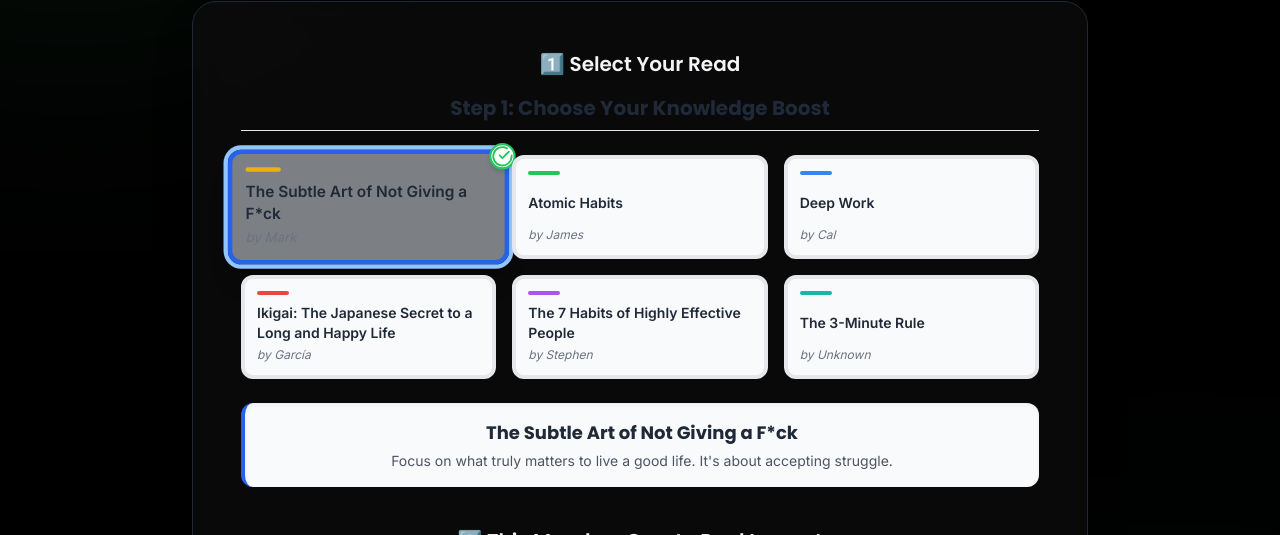
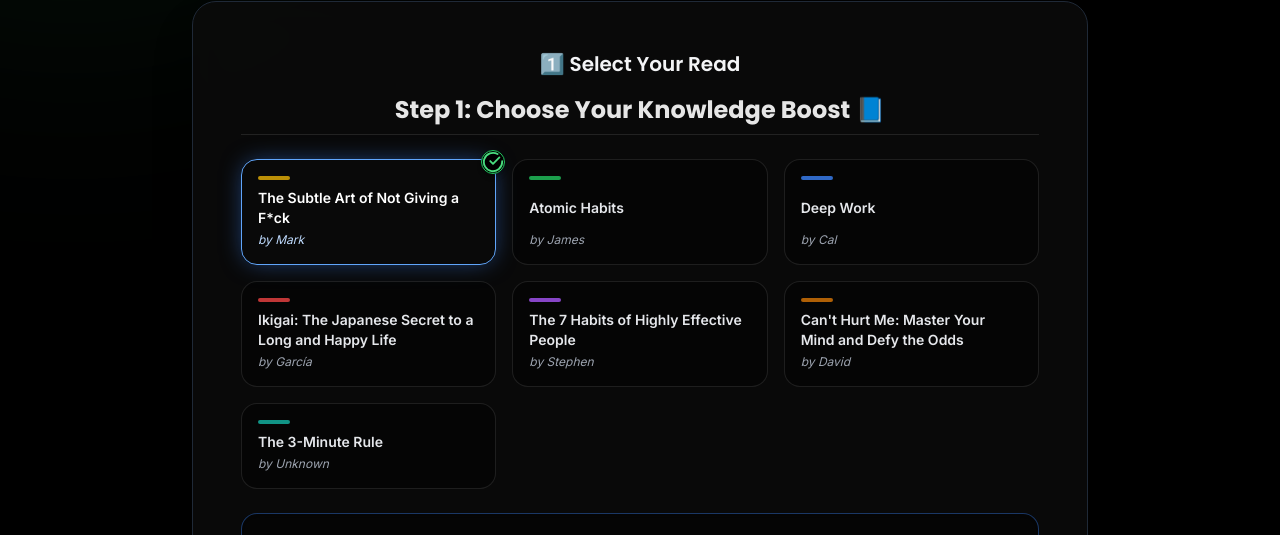
Before and after one commit to 26Fizz/STRIDE, a React (Vite) app: page /donate in a window 1280 px wide. Shown: the part 417-952 px from the top of the page. Built offline with nearby package versions, Linux system fonts and the light colour scheme; no server answers.

Commit message:
Updated book data and summary pages design

```diff
--- a/src/components/Donations/BookSelectionGrid.jsx
+++ b/src/components/Donations/BookSelectionGrid.jsx
@@ -1,40 +1,80 @@
-import React from 'react';
-import { FIVE_BOOKS_DATA, BOOK_MAP } from '../../data/books';
-import { CheckCircleIcon } from '../../icons/icons';
+// src/components/Donation/BookSelectionGrid.jsx
+import React from "react";
+import { motion } from "framer-motion";
+import { FIVE_BOOKS_DATA, BOOK_MAP } from "../../data/books";
+import { CheckCircleIcon } from "../../icons/icons";
 
 const BookSelectionGrid = ({ selectedBookId, setSelectedBookId }) => {
   const selectedBook = BOOK_MAP[selectedBookId];
 
   return (
     <div className="space-y-6">
-      <h3 className="text-xl font-bold text-gray-800 border-b pb-2">Step 1: Choose Your Knowledge Boost</h3>
+      {/* 🪶 Header */}
+      <h3 className="text-xl sm:text-2xl font-bold text-white/90 border-b border-white/10 pb-2">
+        Step 1: Choose Your Knowledge Boost 📘
+      </h3>
 
+      {/* 📚 Book Cards */}
       <div className="grid grid-cols-2 xs:grid-cols-3 sm:grid-cols-5 gap-3 sm:gap-4">
-        {FIVE_BOOKS_DATA.map(book => (
-          <button
-            key={book.id}
-            onClick={() => setSelectedBookId(book.id)}
-            className={`relative p-3 rounded-xl border-4 transition-all duration-300 text-left flex flex-col justify-between
-              ${selectedBookId === book.id
-                ? 'border-blue-600 shadow-xl bg-blue-50/50 scale-[1.05] ring-4 ring-blue-300'
-                : 'border-gray-200 hover:border-blue-300 bg-gray-50 hover:shadow-lg hover:scale-[1.02]'
-              }`}
-          >
-            {selectedBookId === book.id && (
-              <CheckCircleIcon className="absolute top-[-10px] right-[-10px] w-6 h-6 text-green-500 bg-white rounded-full border-2 border-green-500 shadow-md"/>
-            )}
-            <div className={`w-8 h-1 ${book.color} rounded-full mb-2`}></div>
-            <p className="font-semibold text-xs sm:text-sm text-gray-800 leading-tight">{book.title}</p>
-            <p className="text-[10px] sm:text-xs text-gray-500 mt-1 italic">by {book.author.split(' ')[0]}</p>
-          </button>
-        ))}
+        {FIVE_BOOKS_DATA.map((book) => {
+          const isSelected = selectedBookId === book.id;
+          return (
+            <motion.button
+              key={book.id}
+              onClick={() => setSelectedBookId(book.id)}
+              whileHover={{ scale: 1.05 }}
+              whileTap={{ scale: 0.97 }}
+              className={`relative p-4 rounded-2xl text-left flex flex-col justify-between transition-all duration-300 border
+                ${
+                  isSelected
+                    ? "bg-gradient-to-br from-blue-600/80 to-blue-800/70 border-blue-400 shadow-[0_0_25px_-5px_rgba(59,130,246,0.6)]"
+                    : "bg-black/40 border-white/10 hover:border-blue-400 hover:shadow-[0_0_20px_-8px_rgba(59,130,246,0.5)]"
+                }`}
+            >
+              {/* ✅ Check Icon */}
+              {isSelected && (
+                <CheckCircleIcon className="absolute top-[-10px] right-[-10px] w-6 h-6 text-green-400 bg-black rounded-full border border-green-500 shadow-md" />
+              )}
+
+              {/* 🔹 Accent line */}
+              <div className={`w-8 h-1 ${book.color} rounded-full mb-2 opacity-80`} />
+
+              {/* 📖 Title */}
+              <p
+                className={`font-semibold text-xs sm:text-sm leading-tight ${
+                  isSelected ? "text-white" : "text-gray-200"
+                }`}
+              >
+                {book.title}
+              </p>
+
+              {/* 👤 Author */}
+              <p
+                className={`text-[10px] sm:text-xs mt-1 italic ${
+                  isSelected ? "text-blue-200" : "text-gray-400"
+                }`}
+              >
+                by {book.author.split(" ")[0]}
+              </p>
+            </motion.button>
+          );
+        })}
       </div>
 
+      {/* 🧠 Selected Book Info */}
       {selectedBook && (
-        <div className="p-4 bg-gray-50 rounded-xl border-l-4 border-blue-600 shadow-inner">
-          <h4 className="text-lg font-bold text-gray-800">{selectedBook.title}</h4>
-          <p className="text-sm text-gray-600 mt-1">{selectedBook.hook}</p>
-        </div>
+        <motion.div
+          initial={{ opacity: 0, y: 10 }}
+          animate={{ opacity: 1, y: 0 }}
+          className="p-5 bg-black/50 rounded-2xl border border-blue-500/40 text-white/90 shadow-inner backdrop-blur-md"
+        >
+          <h4 className="text-lg font-bold text-blue-300">
+            {selectedBook.title}
+          </h4>
+          <p className="text-sm text-gray-300 mt-1 leading-relaxed">
+            {selectedBook.hook}
+          </p>
+        </motion.div>
       )}
     </div>
   );
--- a/src/data/books.js
+++ b/src/data/books.js
@@ -1,32 +1,136 @@
 // src/data/books.js
+// 📚 Centralized Book Data for MondayReads
+// ➤ Just copy any book block below to add a new book!
+// ➤ No code changes needed anywhere else — everything auto-updates.
 
 export const FIVE_BOOKS_DATA = [
-  { id: 'subtle_art', title: "The Subtle Art of Not Giving a F*ck", author: "Mark Manson", hook: "Focus on what truly matters to live a good life. It's about accepting struggle.", color: 'bg-yellow-500', summary: [ { type: 'heading', content: "The Backwards Law" }, { type: 'quote', content: "The acceptance of your negative experience is itself a positive experience." }, { type: 'text', content: "Manson argues that happiness comes from solving problems and accepting the inevitability of suffering, not avoiding it." } ] },
-  { id: 'atomic_habits', title: "Atomic Habits", author: "James Clear", hook: "Tiny changes, remarkable results. Build better systems for a better life.", color: 'bg-green-500', summary: [ { type: 'heading', content: "The 4 Laws of Behavior Change" }, { type: 'quote', content: "Every action you take is a vote for the type of person you wish to become." }, { type: 'text', content: "Focus on the system, not the goals. Small improvements (1% better every day) compound dramatically over time." } ] },
-  { id: 'deep_work', title: "Deep Work", author: "Cal Newport", hook: "Focus rules for success in a distracted world by prioritizing concentration.", color: 'bg-blue-500', summary: [ { type: 'heading', content: "The Deep Work Hypothesis" }, { type: 'quote', content: "Clarity about what matters provides clarity about what does not." }, { type: 'text', content: "To master Deep Work, you must embrace boredom, schedule every minute of your day, and quit social media." } ] },
-  { id: 'ikigai', title: "Ikigai: The Japanese Secret to a Long and Happy Life", author: "García & Miralles", hook: "Finding your reason for being and achieving flow in life.", color: 'bg-red-500', summary: [ { type: 'heading', content: "The Ikigai Venn Diagram" }, { type: 'quote', content: "The secret to a long life is not to worry, to have good habits, and to nurture your friendships every day." }, { type: 'text', content: "The book emphasizes staying active, having a purpose, eating in moderation, and living in the present moment." } ] },
-  { id: 'seven_habits', title: "The 7 Habits of Highly Effective People", author: "Stephen Covey", hook: "Timeless lessons in personal change for private and public victory.", color: 'bg-purple-500', summary: [ { type: 'heading', content: "Habit 1: Be Proactive" }, { type: 'quote', content: "Sow a thought, reap an action; sow an action, reap a habit; sow a habit; reap a character; sow a character, reap a destiny." }, { type: 'text', content: "Covey introduces the concept of the Circle of Concern versus the Circle of Influence. Focus your energy on what you can control." } ] },
   {
-  id: 'three_min_rule',
-  title: 'The 3-Minute Rule',
-  author: 'Unknown',
-  hook: 'Beat procrastination with tiny 3-minute actions.',
-  color: 'bg-teal-500',
+    id: "subtle_art",
+    title: "The Subtle Art of Not Giving a F*ck",
+    author: "Mark Manson",
+    color: "bg-yellow-500",
+    hook: "Focus on what truly matters to live a good life. It's about accepting struggle.",
+    summary: [
+      { type: "heading", content: "The Backwards Law" },
+      { type: "quote", content: "The acceptance of your negative experience is itself a positive experience." },
+      {
+        type: "text",
+        content:
+          "Manson argues that happiness comes from solving problems and accepting the inevitability of suffering, not avoiding it.",
+      },
+    ],
+  },
+
+  {
+    id: "atomic_habits",
+    title: "Atomic Habits",
+    author: "James Clear",
+    color: "bg-green-500",
+    hook: "Tiny changes, remarkable results. Build better systems for a better life.",
+    summary: [
+      { type: "heading", content: "The 4 Laws of Behavior Change" },
+      { type: "quote", content: "Every action you take is a vote for the type of person you wish to become." },
+      {
+        type: "text",
+        content:
+          "Focus on the system, not the goals. Small improvements (1% better every day) compound dramatically over time.",
+      },
+    ],
+  },
+
+  {
+    id: "deep_work",
+    title: "Deep Work",
+    author: "Cal Newport",
+    color: "bg-blue-500",
+    hook: "Focus rules for success in a distracted world by prioritizing concentration.",
+    summary: [
+      { type: "heading", content: "The Deep Work Hypothesis" },
+      { type: "quote", content: "Clarity about what matters provides clarity about what does not." },
+      {
+        type: "text",
+        content:
+          "To master Deep Work, you must embrace boredom, schedule every minute of your day, and quit social media.",
+      },
+    ],
+  },
+
+  {
+    id: "ikigai",
+    title: "Ikigai: The Japanese Secret to a Long and Happy Life",
+    author: "García & Miralles",
+    color: "bg-red-500",
+    hook: "Finding your reason for being and achieving flow in life.",
+    summary: [
+      { type: "heading", content: "The Ikigai Venn Diagram" },
+      {
+        type: "quote",
+        content:
+          "The secret to a long life is not to worry, to have good habits, and to nurture your friendships every day.",
+      },
+      {
+        type: "text",
+        content:
+          "The book emphasizes staying active, having a purpose, eating in moderation, and living in the present moment.",
+      },
+    ],
+  },
+
+  {
+    id: "seven_habits",
+    title: "The 7 Habits of Highly Effective People",
+    author: "Stephen Covey",
+    color: "bg-purple-500",
+    hook: "Timeless lessons in personal change for private and public victory.",
+    summary: [
+      { type: "heading", content: "Habit 1: Be Proactive" },
+      {
+        type: "quote",
+        content:
+          "Sow a thought, reap an action; sow an action, reap a habit; sow a habit; reap a character; sow a character, reap a destiny.",
+      },
+      {
+        type: "text",
+        content:
+          "Covey introduces the concept of the Circle of Concern versus the Circle of Influence. Focus your energy on what you can control.",
+      },
+    ],
+  },
+
+  {
+  id: "cant_hurt_me",
+  title: "Can't Hurt Me: Master Your Mind and Defy the Odds",
+  author: "David Goggins",
+  color: "bg-amber-600",
+  hook: "Unleash your inner potential by mastering pain, discipline, and mental toughness.",
   summary: [
-    { type: 'heading', content: 'Start Small' },
-    { type: 'text', content: 'If a task takes less than 3 minutes, do it immediately.' },
-    { type: 'text', content: 'This builds momentum and reduces procrastination.' },
-    { type: 'quote', content: '"Small steps lead to big results."' }
+    { type: "heading", content: "The 40% Rule" },
+    { type: "quote", content: "When your mind tells you you're done, you're only 40% done." },
+    { type: "text", content: "Goggins introduces the 40% rule — most people quit when they’ve only used 40% of their capability. The mind is the real barrier, not the body." },
+    { type: "heading", content: "Callous the Mind" },
+    { type: "text", content: "Just like your hands toughen with work, your mind can toughen through adversity. Lean into discomfort to build resilience." },
+    { type: "quote", content: "You are in danger of living a life so comfortable and soft that you will die without ever realizing your true potential." },
+    { type: "heading", content: "Accountability Mirror" },
+    { type: "text", content: "Goggins used a mirror to confront himself daily with his flaws and goals — a brutal, honest self-check that built discipline." }
   ]
-}
+},
 
-
-
+  {
+    id: "three_min_rule",
+    title: "The 3-Minute Rule",
+    author: "Unknown",
+    color: "bg-teal-500",
+    hook: "Beat procrastination with tiny 3-minute actions.",
+    summary: [
+      { type: "heading", content: "Start Small" },
+      { type: "text", content: "If a task takes less than 3 minutes, do it immediately." },
+      { type: "text", content: "This builds momentum and reduces procrastination." },
+      { type: "quote", content: '"Small steps lead to big results."' },
+    ],
+  },
 ];
 
+// 🪄 Easy defaults and mappings — don’t touch below
 export const DEFAULT_BOOK_ID = FIVE_BOOKS_DATA[0].id;
 
-export const BOOK_MAP = FIVE_BOOKS_DATA.reduce((acc, book) => {
-    acc[book.id] = book;
-    return acc;
-}, {});
+export const BOOK_MAP = Object.fromEntries(FIVE_BOOKS_DATA.map((book) => [book.id, book]));
```
Also changed, not shown: src/components/Summaries/SummarySidebar.jsx (+41 -13 lines), 1 other file (tests, documents, lock files or other folders).
